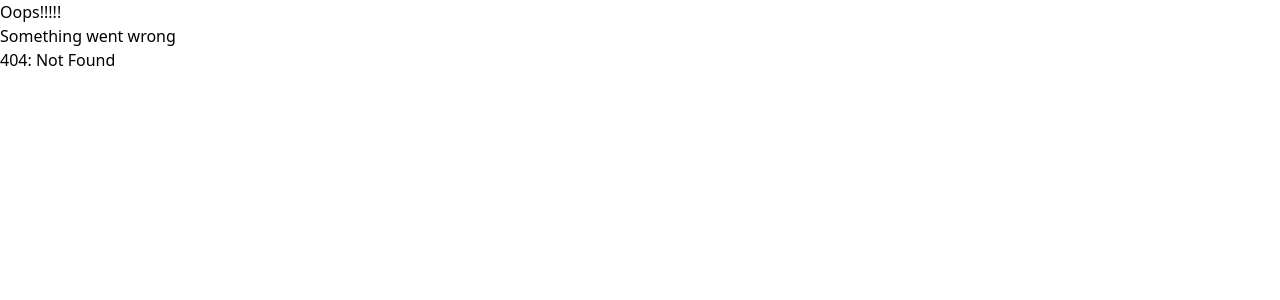
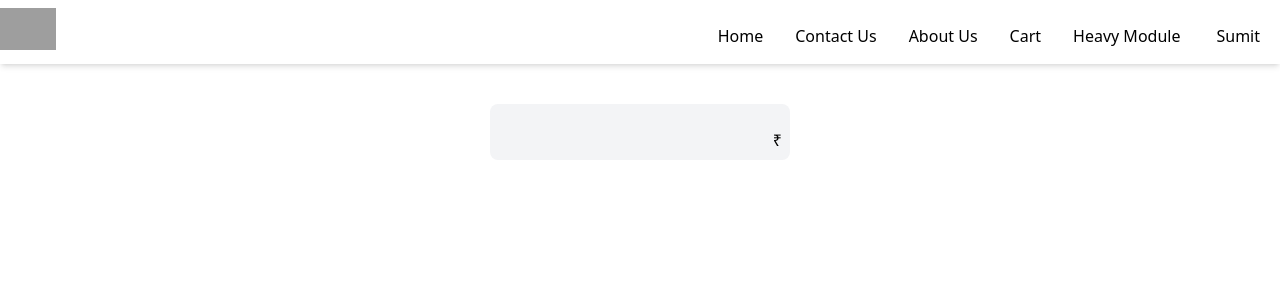
Before and after one commit to deepakjha005/react-fundamentals, a React (Vite) app: page /cart in a window 1280 px wide. Before the commit this address had no page. Shown: the top 300 px of the page. Built offline with nearby package versions, Linux system fonts and the light colour scheme; grey boxes are pictures that could not be loaded.

Commit message:
created cart and learn context api and used across application

```diff
--- a/src/App.js
+++ b/src/App.js
@@ -1,19 +1,43 @@
-import React, { Suspense } from "react";
+import React, { Suspense, useEffect, useState } from "react";
 import ReactDOM from "react-dom/client";
 import { createBrowserRouter, Outlet, RouterProvider } from "react-router-dom";
 import About from "./components/About";
 import Body from "./components/Body";
+import Cart from "./components/Cart";
 import Contact from "./components/Contact";
 import { Error } from "./components/Error";
 import Header from "./components/Header";
 import RestaurantMenu from "./components/RestaurantMenu";
+import userContext from "./components/UserContext";
+const App = () => {
+  const [updateUserName, setUpdateUserName] = useState();
+  const [cartItem, setCartItem] = useState({
+    restaurantName: "",
+    itemName: "",
+    price: "",
+  });
 
-const App = () => {
+  useEffect(() => {
+    const data = {
+      name: "Sumit",
+    };
+    setUpdateUserName(data.name);
+  }, []);
+
   return (
-    <div>
-      <Header />
-      <Outlet />
-    </div>
+    <userContext.Provider
+      value={{
+        userName: updateUserName,
+        setUpdateUserName,
+        cartItem: cartItem,
+        setCartItem,
+      }}
+    >
+      <div>
+        <Header />
+        <Outlet />
+      </div>
+    </userContext.Provider>
   );
 };
 const HeavyComponent = React.lazy(() => import("./components/HeavyModule"));
@@ -36,6 +60,10 @@ const appRoute = createBrowserRouter([
         element: <Contact />,
       },
       {
+        path: "/cart",
+        element: <Cart />,
+      },
+      {
         path: "/lazyLoading",
         element: (
           <Suspense fallback={"loading......."}>
--- a/src/components/About.js
+++ b/src/components/About.js
@@ -1,4 +1,5 @@
 import React from "react";
+import userContext from "./UserContext";
 
 // const About = () => {
 //   return (
@@ -34,6 +35,9 @@ class About extends React.Component {
         <div>
           <h1>This is the about Us Page</h1>
         </div>
+        <userContext.Consumer>
+          {(data) => <h1>{data.userName}</h1>}
+        </userContext.Consumer>
         {/* <UserClassBasedComponent
           name={
             "Class Based Component used class keywords and extends from React Component."
--- /dev/null
+++ b/src/components/Cart.js
@@ -0,0 +1,20 @@
+import { useContext } from "react";
+import userContext from "./UserContext";
+
+const Cart = () => {
+  const { cartItem } = useContext(userContext);
+
+  console.log(cartItem);
+  return (
+    <div className="bg-gray-100 self-center m-auto w-[300px] h-auto rounded-lg">
+      <div className="p-2 font-bold text-center text-xl">
+        {cartItem.restaurantName}
+      </div>
+      <div className="flex justify-between p-2 ">
+        <div>{cartItem.itemName}</div>
+        <div>₹{cartItem.price}</div>
+      </div>
+    </div>
+  );
+};
+export default Cart;
--- a/src/components/Header.js
+++ b/src/components/Header.js
@@ -1,12 +1,20 @@
+import { useContext } from "react";
 import { Link } from "react-router-dom";
 import { HEADER_LOGO } from "../utils/constants";
 import { headerData } from "../utils/headerData";
+import { default as userContext } from "./UserContext";
 
 const Header = () => {
+  const names = ["Rahul", "Amit", "Priya", "Neha", "Karan"];
+  const { userName, setUpdateUserName } = useContext(userContext);
+  const changeName = () => {
+    const randomName = names[Math.floor(Math.random() * names.length)];
+    setUpdateUserName(randomName);
+  };
   return (
     <div className="flex justify-between align-middle pt-2 shadow-md mb-10">
       <div className="w-14">
-        <img src={HEADER_LOGO} className="img-style" />
+        <img src={HEADER_LOGO} className="img-style" alt="" />
       </div>
       <div className="flex">
         {headerData.map((item) => {
@@ -18,6 +26,9 @@ const Header = () => {
             </div>
           );
         })}
+        <div className="p-4 mx-1 cursor-pointer" onClick={changeName}>
+          <h3>{userName}</h3>
+        </div>
       </div>
     </div>
   );
--- a/src/components/RestaurantCard.js
+++ b/src/components/RestaurantCard.js
@@ -1,3 +1,5 @@
+import user from "./UserContext";
+
 const RestaurantCard = (props) => {
   const {
     name,
@@ -7,6 +9,7 @@ const RestaurantCard = (props) => {
     veg,
     sla: { deliveryTime },
   } = props.data?.info;
+  user.name = "name has changed";
   return (
     <div className="mb-2 w-[250px] h-[400px] mr-4 border border-gray-300 rounded-xl shadow-md">
       {}
--- a/src/components/RestaurantMenuCardItem.js
+++ b/src/components/RestaurantMenuCardItem.js
@@ -1,7 +1,23 @@
+import { useContext, useState } from "react";
+import { useNavigate } from "react-router-dom";
+import userContext from "./UserContext";
+
 const RestaurantMenuCardItem = ({ itemCard }) => {
-  console.log(itemCard, "data");
+  const { setCartItem } = useContext(userContext);
+  const navigate = useNavigate();
+  const [showToast, setShowToast] = useState(false);
+
+  const addToCart = ({ name, itemName, price }) => {
+    setShowToast(true);
+    setCartItem({
+      restaurantName: name,
+      itemName: itemName,
+      price: price,
+    });
+  };
   return (
-    <div>
+    <div className="flex justify-center">
+      <div className="w-[100%]">
         {itemCard.map((item) => (
           <div
             className="bg-gray-200 mt-3 shadow-t-sm rounded-t-lg  flex justify-between m-auto border-t-2 border-r-2 border-gray-300"
@@ -12,7 +28,7 @@ const RestaurantMenuCardItem = ({ itemCard }) => {
               <p className="text-sm ml-2">{item?.card?.info?.description}</p>
               <p className="text-sm ml-2"> ₹{item?.card?.info?.price / 100}</p>
             </div>
-          <div className="w-36">
+            <div className="w-36 relative">
               <img
                 className="rounded-lg"
                 src={
@@ -21,10 +37,31 @@ const RestaurantMenuCardItem = ({ itemCard }) => {
                 }
                 alt=""
               />
+              <button
+                className="absolute bottom-1 left-1/2 -translate-x-1/2 bg-white px-4 py-2 rounded-lg shadow-md h-10 cursor-pointer"
+                onClick={() =>
+                  addToCart({
+                    name: "haldiram",
+                    itemName: item?.card?.info?.name,
+                    price: item?.card?.info?.price / 100,
+                  })
+                }
+              >
+                Add
+              </button>
             </div>
           </div>
         ))}
       </div>
+      {showToast && (
+        <div
+          className="fixed bottom-20  bg-gray-400 text-black px-4 py-2 rounded-lg"
+          onClick={() => navigate("/cart")}
+        >
+          View Cart
+        </div>
+      )}
+    </div>
   );
 };
 export default RestaurantMenuCardItem;
--- /dev/null
+++ b/src/components/UserContext.js
@@ -0,0 +1,12 @@
+const { createContext } = require("react");
+
+const userContext = createContext({
+  userName: "Deepak Jha",
+  cartItem: {
+    restaurantName: "",
+    itemName: "",
+    price: "",
+  },
+});
+
+export default userContext;
```
Lines whose indentation alone changed are shown as unchanged.
